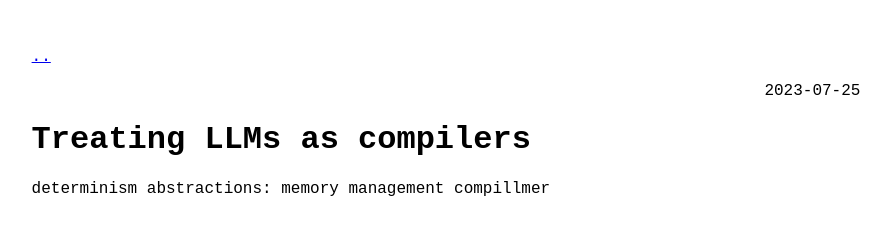
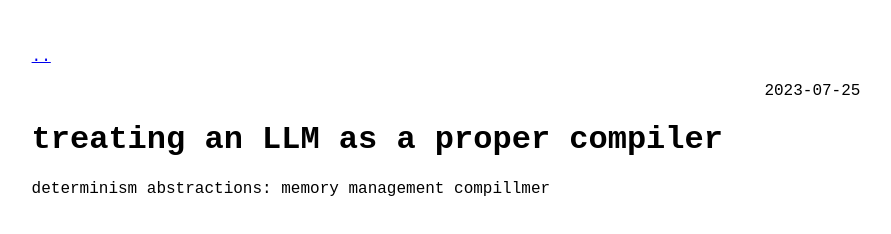
Before and after one commit to depombo/lfdepombo.com, a plain HTML site: page compillmer.html in a window 1280 px wide. Shown: the whole page, without its empty margins (194-1085 px from the left). Drawn offline with Linux system fonts and the light colour scheme.

Commit message:
fix title

```diff
--- a/compillmer.html
+++ b/compillmer.html
@@ -16,7 +16,7 @@
   <body>
     <p><a href="index.html">..</a></p>
     <p style="text-align:right">2023-07-25</p>
-    <h1>Treating LLMs as compilers</h1>
+    <h1>treating an LLM as a proper compiler</h1>
     <p>
       determinism
 
```
Also changed, not shown: index.html (+1 -1 lines).
